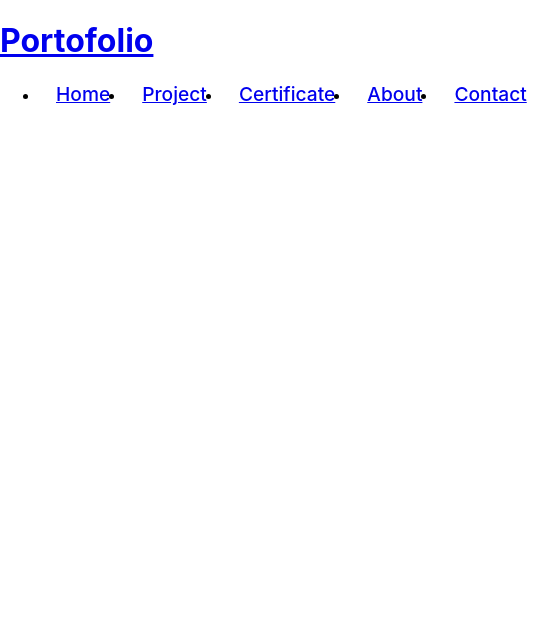
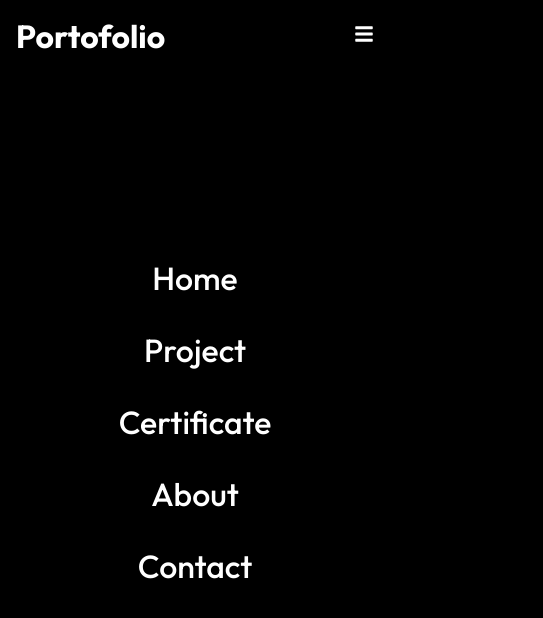
Before and after one commit to Maoelan/maoelan.github.io, a React (Create React App) app: page / in a window 390 px wide. Shown: the top 618 px of the page, 543 px wide, since content can reach past the window. Built offline with nearby package versions, Linux system fonts and the light colour scheme.

Commit message:
Add navbar

```diff
--- a/src/components/Navbar.js
+++ b/src/components/Navbar.js
@@ -1,11 +1,11 @@
 import { Link } from "react-router-dom";
 import "./NavbarStyle.css";
-
-import React from 'react'
+import React from 'react';
+import { FaBars } from "react-icons/fa";
 
 const Navbar = () => {
   return (
-      <div class="Header">
+      <div class="header">
           <Link to="/">
               <h1>Portofolio</h1>
           </Link>
@@ -26,6 +26,9 @@ const Navbar = () => {
                   <Link to="/contact">Contact</Link>
               </li>
           </ul>
+          <div className="hamburger">
+              <FaBars size={20} style={{ color: "#fff" }}/>
+          </div>
       </div>
   )
 }
--- a/src/components/NavbarStyle.css
+++ b/src/components/NavbarStyle.css
@@ -17,3 +17,33 @@
     font-size: 1.2rem;
     font-weight: 500;
 }
+
+.hamburger {
+    display: none;
+}
+
+@media screen and (max-width: 1040px) {
+    .nav-menu{
+        flex-direction: column;
+        justify-content: center;
+        align-items: center;
+        width: 100%;
+        height: 100vh;
+        background: rgba(0, 0, 0, 0.9);
+        position: absolute;
+        top: 0;
+        left: 0;
+        z-index: -3;
+    }
+    .nav-menu li{
+        padding: 1rem 0;
+    }
+
+    .nav-menu li a{
+        font-size: 2rem;
+    }
+
+    .hamburger{
+        display: initial;
+    }
+}
--- a/src/index.css
+++ b/src/index.css
@@ -1,13 +1,46 @@
-body {
+@import url('https://fonts.googleapis.com/css2?family=Outfit:wght@100;200;300;400;500;600;700;800;900&display=swap');
+
+*{
+  box-sizing: border-box;
   margin: 0;
-  font-family: -apple-system, BlinkMacSystemFont, 'Segoe UI', 'Roboto', 'Oxygen',
-    'Ubuntu', 'Cantarell', 'Fira Sans', 'Droid Sans', 'Helvetica Neue',
-    sans-serif;
-  -webkit-font-smoothing: antialiased;
-  -moz-osx-font-smoothing: grayscale;
+  padding: 0;
+  font-family: "Outfit", sans-serif;
 }
 
-code {
-  font-family: source-code-pro, Menlo, Monaco, Consolas, 'Courier New',
-    monospace;
+body{
+  background: black;
 }
+
+h1,
+h4,
+p,
+a{
+  color: white;
+  text-decoration: none;
+}
+
+ul{
+  list-style-type: none;
+}
+
+.btn{
+  padding: 12px 32px;
+  font-size: 1rem;
+  text-transform: uppercase;
+  background: #538cdb;
+  color: black;
+  border: 1px solid white;
+  font-weight: 600;
+  cursor: pointer;
+}
+
+.btn-light{
+  background: transparent;
+  color: white;
+}
+
+.btn:hover{
+  background: rgba(255, 255, 255, 0.2);
+  color: white;
+  transition: 0.3s;
+}
```
